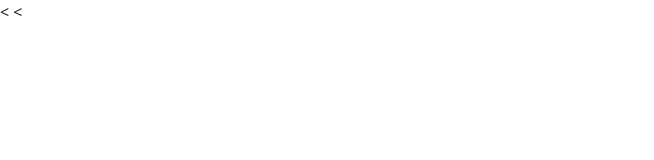
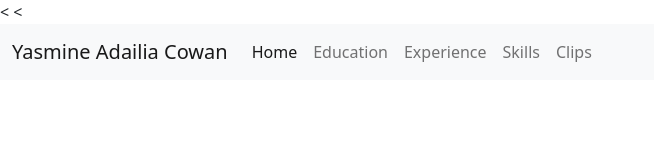
Before and after one commit to Ycowan01/yasmine-cowan-jour352, a plain HTML site: page bootstrap-template/index.html in a window 1280 px wide. Shown: the whole page, without its empty margins (0-654 px from the left). Drawn offline with nearby package versions, Linux system fonts and the light colour scheme.

Commit message:
Update index.html

```diff
--- a/bootstrap-template/index.html
+++ b/bootstrap-template/index.html
@@ -18,6 +18,24 @@
 </head>
 
 <body>
+	<!--Navbar code-->
+	<nav class="navbar navbar-expand-lg navbar-light bg-light">
+  <div class="container-fluid">
+    <a class="navbar-brand" href="index.hmtl">Yasmine Adailia Cowan</a>
+    <button class="navbar-toggler" type="button" data-bs-toggle="collapse" data-bs-target="#navbarNavAltMarkup" aria-controls="navbarNavAltMarkup" aria-expanded="false" aria-label="Toggle navigation">
+      <span class="navbar-toggler-icon"></span>
+    </button>
+    <div class="collapse navbar-collapse" id="navbarNavAltMarkup">
+      <div class="navbar-nav">
+        <a class="nav-link active" aria-current="page" href="#">Home</a>
+        <a class="nav-link" href="#">Education</a>
+        <a class="nav-link" href="#">Experience</a>
+        <a class="nav-link" href="#">Skills</a>
+        <a class="nav-link" href="#">Clips</a>
+      </div>
+    </div>
+  </div>
+</nav>
 
 	</body>
 
```
